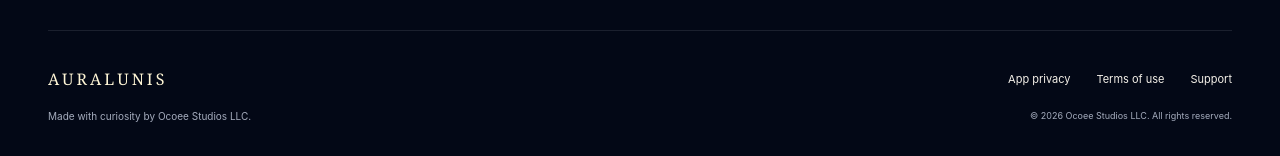
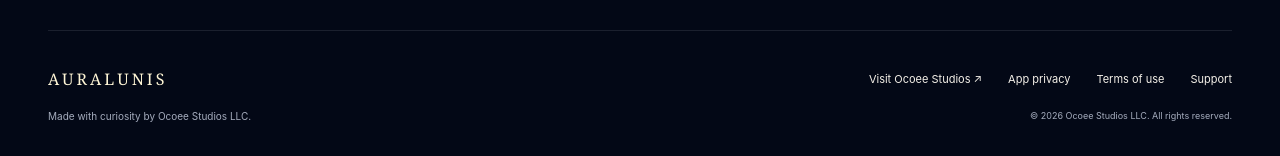
Before and after one commit to ocoee-studios/auralunis-site, a plain HTML site: page site/index.html in a window 1280 px wide. Shown: the part 4538-4694 px from the top of the page. Drawn offline with Linux system fonts and the light colour scheme.

Commit message:
Add prominent Ocoee Studios website link to footer

```diff
--- a/site/index.html
+++ b/site/index.html
@@ -23,5 +23,5 @@
 <section id="lifetime" class="wrap lifetime section"><div><p class="eyebrow">03 / YOUR SKY, AT YOUR PACE</p><h2>Begin with curiosity.<br><em>Keep exploring for a lifetime.</em></h2><p>Download AuraLunis free and explore its core sky and learning experiences. When you’re ready for more, AuraLunis Lifetime unlocks the complete premium experience with one purchase.</p><a class="button" href="https://apps.apple.com/us/app/auralunis/id6784049770">Find AuraLunis on the App Store <span aria-hidden="true">↗</span></a></div><aside><span class="eyebrow">AURALUNIS LIFETIME</span><h3>One purchase.<br>A world of discovery.</h3><ul><li>Premium Sky Lens tools and visual treatments</li><li>Birth Sky and Astro Weather</li><li>Expanded lessons and celestial planning</li><li>Premium sharing and more</li></ul><p>No subscription. No recurring charges.</p><small>See the App Store for current local pricing. Existing eligible legacy subscribers retain their purchased access.</small></aside></section>
 <section id="questions" class="wrap section faq"><div><p class="eyebrow">BEFORE YOU LOOK UP</p><h2>A few <em>answers.</em></h2></div><div><details><summary>Do I need a telescope?</summary><p>No. Start with your iPhone, a view of the sky, and a little curiosity. AuraLunis helps you explore celestial objects and learn what you’re seeing.</p></details><details><summary>Does Sky Lens use my camera?</summary><p>No. Sky Lens is a rendered planetarium that aligns with your direction using location, compass, and device-motion data.</p></details><details><summary>Is AuraLunis free?</summary><p>AuraLunis is free to download with core sky and learning experiences. An optional Lifetime purchase unlocks the complete premium experience. Check the App Store for current pricing in your region.</p></details><details><summary>Can I save what I discover?</summary><p>AuraLunis includes a Vault for celestial discoveries, notes, and captures, along with tools to share your sky. Feature access varies between free and Lifetime.</p></details><details><summary>How can I get help?</summary><p>Email <a href="mailto:admin@ocoeestudios.com">admin@ocoeestudios.com</a>. Include your iPhone model, iOS version, and a description of what you need help with.</p></details></div></section>
 <section class="closing wrap"><span aria-hidden="true">✦</span><h2>The sky has a story.<br><em>Go find yours.</em></h2><a class="button" href="https://apps.apple.com/us/app/auralunis/id6784049770">Download AuraLunis <span aria-hidden="true">↗</span></a></section>
-</main><footer class="wrap"><a class="brand" href="/">AURALUNIS</a><p>Made with curiosity by <a href="https://ocoee-studios.com/">Ocoee Studios LLC</a>.</p><nav aria-label="Footer"><a href="https://ocoee-studios.github.io/auralunis-legal/privacy-policy.html">App privacy</a><a href="https://www.apple.com/legal/internet-services/itunes/dev/stdeula/">Terms of use</a><a href="mailto:admin@ocoeestudios.com">Support</a></nav><small>© 2026 Ocoee Studios LLC. All rights reserved.</small></footer>
+</main><footer class="wrap"><a class="brand" href="/">AURALUNIS</a><p>Made with curiosity by <a href="https://ocoee-studios.com/">Ocoee Studios LLC</a>.</p><nav aria-label="Footer"><a href="https://ocoee-studios.com/">Visit Ocoee Studios ↗</a><a href="https://ocoee-studios.github.io/auralunis-legal/privacy-policy.html">App privacy</a><a href="https://www.apple.com/legal/internet-services/itunes/dev/stdeula/">Terms of use</a><a href="mailto:admin@ocoeestudios.com">Support</a></nav><small>© 2026 Ocoee Studios LLC. All rights reserved.</small></footer>
 </body></html>
```
